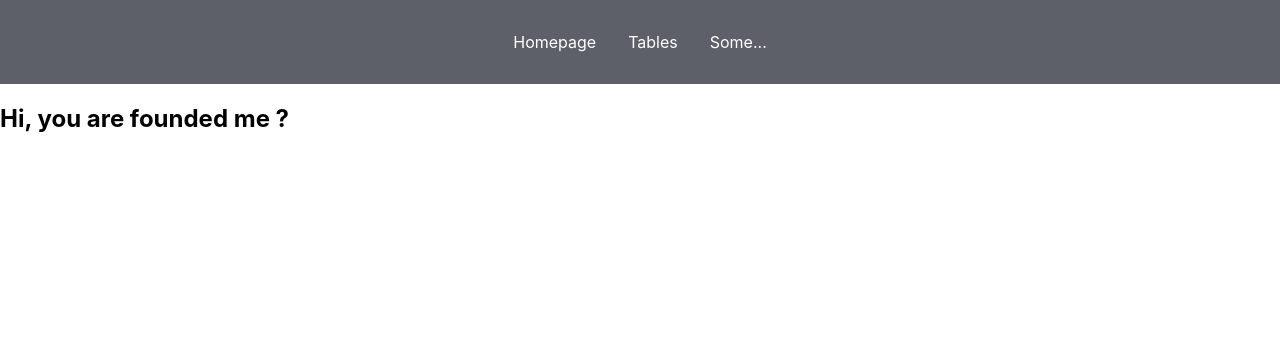
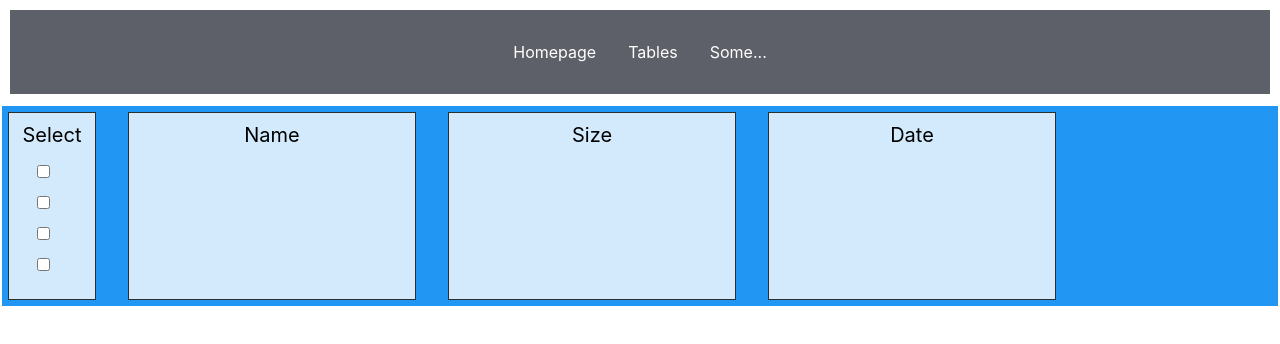
Before and after one commit to SergeyGetman/test_Dnipro, a React (Create React App) app: page /firstpage in a window 1280 px wide. Shown: the top 344 px of the page. Built offline with nearby package versions, Linux system fonts and the light colour scheme.

Commit message:
add grid tables

```diff
--- a/package.json
+++ b/package.json
@@ -19,7 +19,7 @@
     "react-redux": "^7.2.6",
     "react-router-dom": "^5.0.1",
     "react-scripts": "^5.0.0",
-    "redux": "^4.1.2",
+    "redux": "^4.2.0",
     "redux-form": "^8.3.8",
     "web-vitals": "^2.1.4",
     "yup": "^0.32.11"
--- a/src/App.css
+++ b/src/App.css
@@ -40,6 +40,7 @@
   background-color: #5e6069;
   padding: 2rem 0;
   text-align: center;
+  margin: 10px;
 }
 header > a {
   color: white;
--- a/src/App.js
+++ b/src/App.js
@@ -4,6 +4,7 @@ import {Link, Route, Router, Switch} from "react-router-dom";
 import {Table} from "./components/Table";
 import {Navigations} from "./components/Navigations";
 import { Routing } from "./routing/Routing";
+import {Button} from "./components/tables/Button";
 
 function App() {
   return (
@@ -19,6 +20,7 @@ function App() {
               <Switch>
                   <Route exact path="/">
                      <h1>This is Home Page </h1>
+                      <Button />
                   </Route>
                   <Route exact path="/firstpage">
                       <Table />
--- a/src/components/Table.jsx
+++ b/src/components/Table.jsx
@@ -1,9 +1,21 @@
 import React from 'react';
+import cl from './tables/styles.module.css'
+
+const arr = ['mama', 'papa', 'baba', 'deda']
 
 export const Table = () => {
     return (
-        <div>
-            <h2> Hi, you are founded me ? </h2>
+
+            <div className={cl.grid__container}>
+                <div className={cl.grid__item}>Select
+                    <input type="checkbox"/>
+                    <input type="checkbox"/>
+                    <input type="checkbox"/>
+                    <input type="checkbox"/>
+                </div>
+                <div className={cl.grid__item}>Name</div>
+                <div className={cl.grid__item}>Size</div>
+                <div className={cl.grid__item}>Date</div>
         </div>
     );
 };
--- /dev/null
+++ b/src/components/tables/Button.jsx
@@ -0,0 +1,12 @@
+import React from 'react';
+import cl from './styles.module.css'
+import {globalHistory} from "../../history/useHistory";
+import {Routing} from "../../routing/Routing";
+
+export const Button = () => {
+    return (
+        <button className={cl.fourth} onClick={() => globalHistory.push(Routing.firstPage)}>
+          Do you want see the table ? Push me
+        </button>
+    );
+};
--- /dev/null
+++ b/src/components/tables/styles.module.css
@@ -0,0 +1,70 @@
+.fourth {
+    border-color: #f1c40f;
+    border-radius: 10px;
+    color: #181616;
+    height: 3rem;
+    margin: 2rem;
+    background-image: -webkit-linear-gradient(15deg, #f1c40f 50%, transparent 50%);
+    background-image: linear-gradient(1deg, #f1c40f 50%, transparent 50%);
+    background-position: 100%;
+    background-size: 300%;
+    -webkit-transition: background 300ms ease-in-out;
+    transition: background 300ms ease-in-out;
+}
+.fourth:hover {
+    background-position: 0;
+    background-color: #3e7aea;
+    cursor: pointer;
+}
+.table {
+    display: grid;
+    border: 1px solid rgba(0, 0, 0, 0.8);
+    grid-template-columns: repeat(5, 1fr);
+    grid-column-gap: 30px;
+    background-color: #666970;
+    padding: 10px;
+}
+
+.table__title {
+    text-shadow: -1px -1px #000, 0 1px 0 #444;
+    color: #e8d8d8;
+    transition: all 1s;
+    border: 1px solid black;
+}
+.table__title:hover {
+    text-shadow:
+            -1px -1px #000,
+            0 1px 0 #444;
+    color: #1A1A1A;
+}
+
+.grid-item {
+    display: grid;
+    background-color: rgba(255, 255, 255, 0.8);
+    border: 1px solid rgba(0, 0, 0, 0.8);
+    padding: 20px;
+    font-size: 30px;
+    text-align: center;
+}
+
+input {
+    display: flex;
+    margin: 18px;
+}
+
+.grid__container {
+    display: grid;
+    grid-column-gap: 20px;
+    border: 2px solid white;
+    grid-template-columns: 100px 300px 300px 300px;
+    background-color: #2196F3;
+
+}
+.grid__item {
+    background-color: rgba(255, 255, 255, 0.8);
+    border: 1px solid rgba(0, 0, 0, 0.8);
+    padding: 10px;
+    font-size: 20px;
+    text-align: center;
+    margin: 6px;
+}
```
Also changed, not shown: src/components/tables/Title.jsx (added), 1 other file (tests, documents, lock files or other folders).
